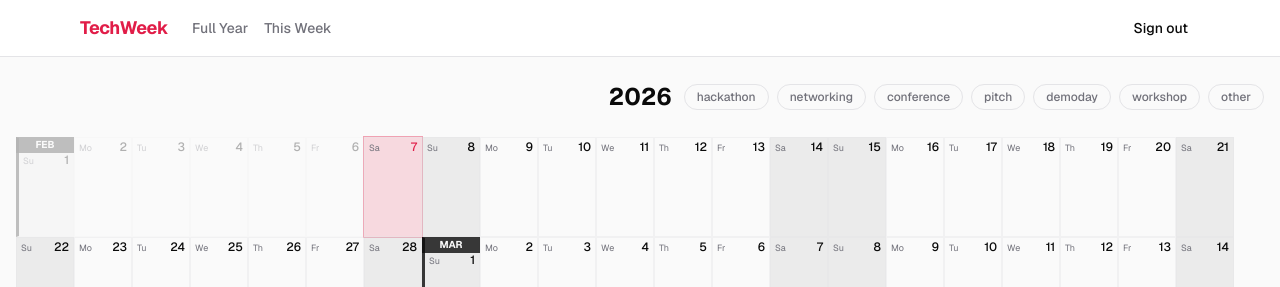
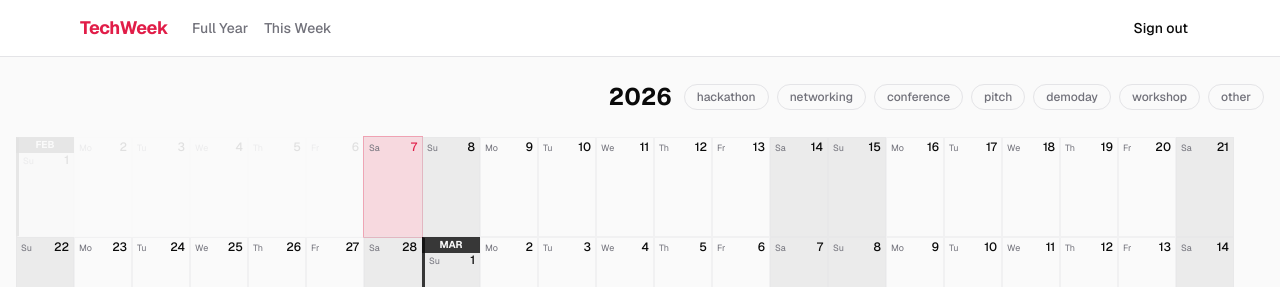
Before and after one commit to DFectuoso/techweekdev, a Next.js app: page /calendar in a window 1280 px wide. Shown: the top 287 px of the page. Built offline with nearby package versions, Linux system fonts and the light colour scheme; no server answers; the database is empty.

Commit message:
more sutle

```diff
--- a/components/calendar/week-grid.tsx
+++ b/components/calendar/week-grid.tsx
@@ -203,7 +203,7 @@ export function WeekGrid({ weekStartParam, events, featuredEvents }: WeekGridPro
                 key={i}
                 className={`border-r border-border last:border-r-0 p-1.5 space-y-1.5 ${
                   isToday ? "bg-primary/5" : ""
-                } ${isPast && !isToday ? "opacity-30" : ""}`}
+                } ${isPast && !isToday ? "opacity-10" : ""}`}
               >
                 {dayEvents.length > 0 ? (
                   dayEvents.map((event) => (
--- a/components/calendar/year-grid.tsx
+++ b/components/calendar/year-grid.tsx
@@ -195,7 +195,7 @@ export function YearGrid({
                             : isWeekend
                               ? "bg-black/[0.06] dark:bg-white/[0.06]"
                               : ""
-                        } ${isPast && !isToday ? "opacity-30" : ""} ${isFirst ? "border-l-[3px] border-l-foreground/80" : ""}`}
+                        } ${isPast && !isToday ? "opacity-10" : ""} ${isFirst ? "border-l-[3px] border-l-foreground/80" : ""}`}
                         style={{ width: CELL_WIDTH, height: CELL_HEIGHT }}
                       >
                         {/* Month label — full-width bar flush to top, negative margins cover cell border */}
```
